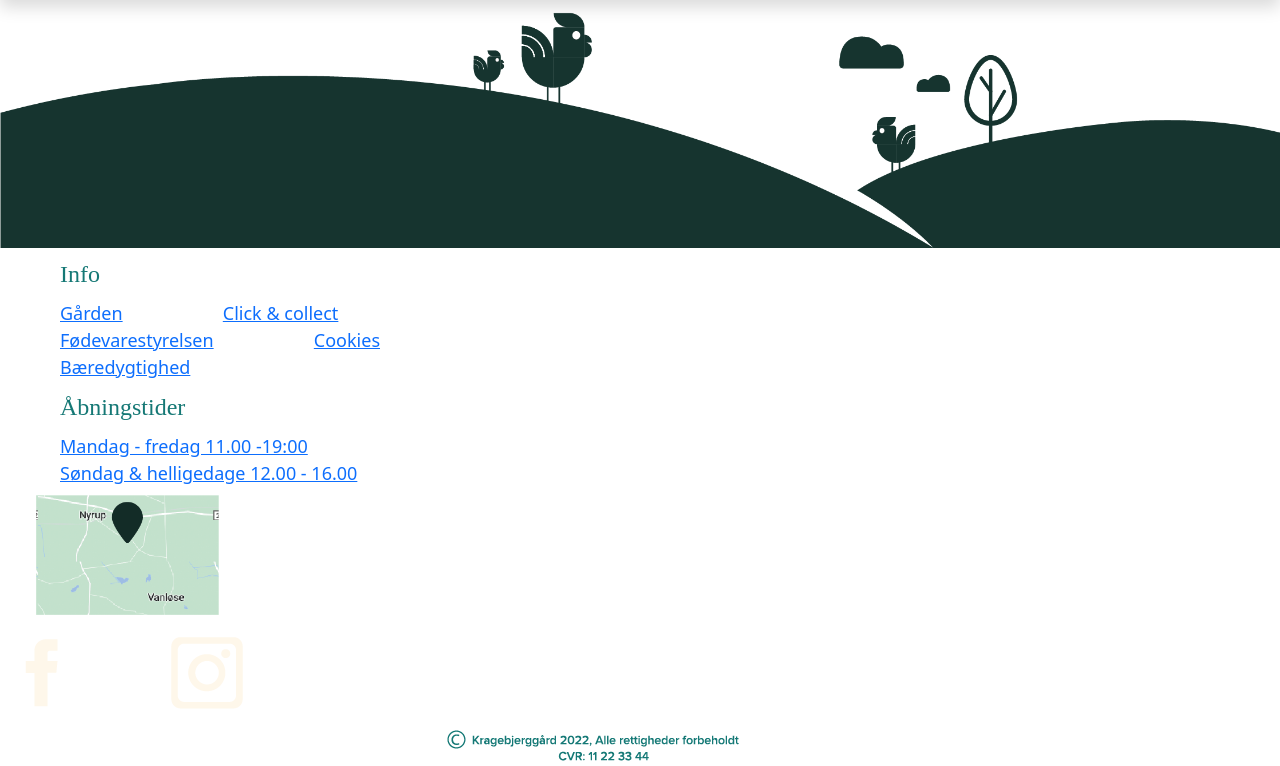
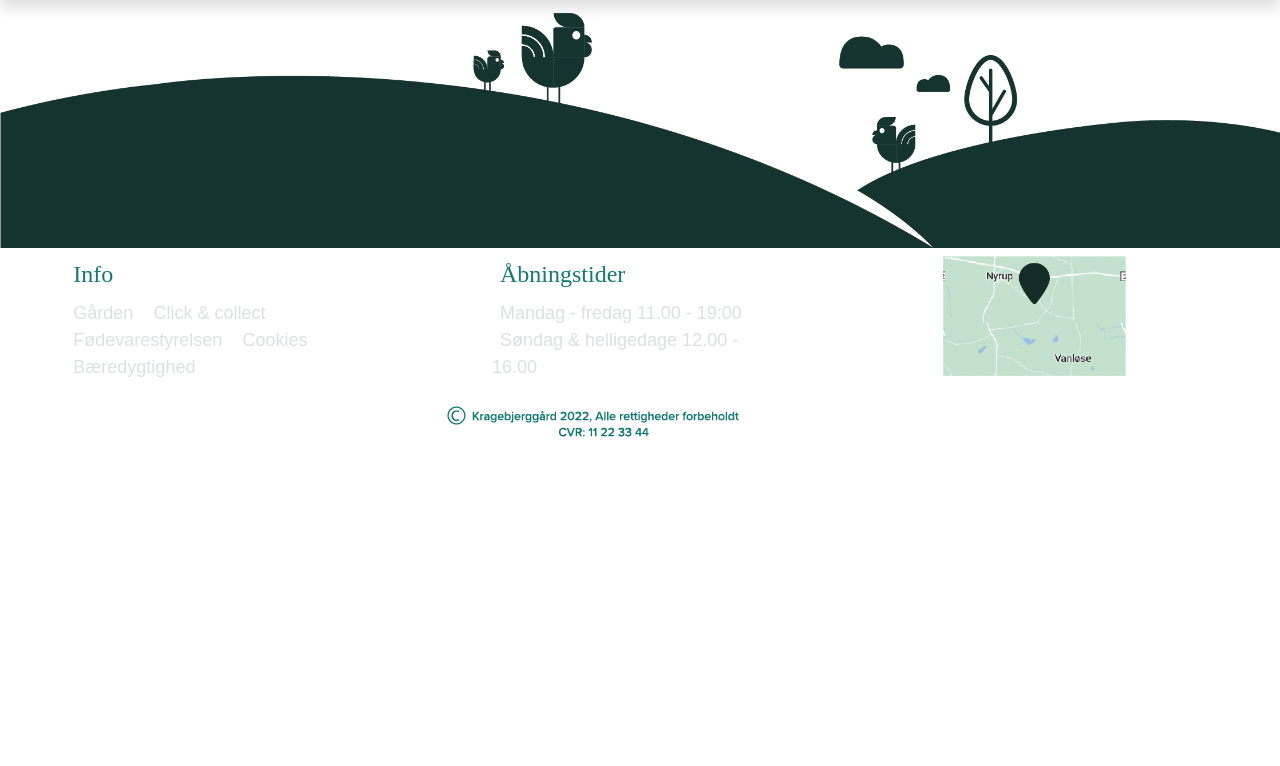
Before and after one commit to CaptainProngs/Kragebjerggaard, a PHP site: page / in a window 1280 px wide. Shown: the part 125-891 px from the top of the page. After the commit the page ends 562 px from the top, so only its background shows below. Run offline with PHP 8.4, Linux system fonts and the light colour scheme; style sheets or scripts are compiled from the project's sources; some libraries are stand-ins or nearby versions.

Commit message:
Rettelser i tekst.

```diff
--- a/css/styles.scss
+++ b/css/styles.scss
@@ -32,9 +32,7 @@ img {
 	height: auto;
 }
 
-.footer .nav-link .active {
-	color: #dde0e3;
-}
+
 
 .nav-link {
 	color: #157875;
@@ -48,3 +46,10 @@ img {
 .navbar-nav .nav-link .active {
 	color: #f5f7f6;
 }
+
+.footer .link {
+	color: #dde0e3;
+	font-family: "arial";
+	text-underline: none;
+	text-decoration-line: none;
+}
--- a/index.php
+++ b/index.php
@@ -3,7 +3,7 @@
 
 
 <!DOCTYPE html>
-<html lang="da">
+<html lang="da" xmlns="http://www.w3.org/1999/html">
 <head>
     <meta charset="utf-8">
 
@@ -56,44 +56,40 @@
 </nav>
 
 
+<a class="nav-link d-lg-none p-0 m-0" href="#"><img src="images/footerGrafikS.png" alt="Map"></a>
+<a class="container-fluid nav-link d-none d-lg-block p-0 m-0" href="#"><img src="images/footerGrafikL.png"
+                                                                            alt="largemap"></a>
 
+<footer class="footer container-fluid bg-navfarve justify-content-center" style="max-height: 200px">
 
-<a class="nav-link d-lg-none p-0 m-0" href="#"><img src="images/footerGrafikS.png" alt="Map"></a>
-<a class="container-fluid nav-link d-none d-lg-block p-0 m-0" href="#"><img src="images/footerGrafikL.png" alt="largemap"></a>
-
-    <footer class="footer container-fluid bg-navfarve justify-content-center" style="max-height: 200px>
-
-        <div class="row d-flex">
-            <div class="col col-lg-4">
-                <a class="nav-link active p-2 px-5" style="font-size: x-large" href="">Info</a>
-                <a class="link p-2 px-5" style="font-size: large" href="#">Gården</a>
-                <a class="link p-2 px-5" style="font-size: large" href="#">Click & collect</a>
-                <a class="link p-2 px-5" style="font-size: large" href="#">Fødevarestyrelsen</a>
-                <a class="link p-2 px-5" style="font-size: large" href="#">Cookies</a>
-                <a class="link p-2 px-5" style="font-size: large" href="#">Bæredygtighed</a>
+    <div class="row d-flex justify-content-around">
+        <div class="col col-lg-3">
+            <a class="nav-link active p-2" style="font-size: x-large" href="">Info</a>
+            <a class="link p-2" style="font-size: large" href="#">Gården</a>
+            <a class="link p-2" style="font-size: large" href="#">Click & collect</a>
+            <a class="link p-2" style="font-size: large" href="#">Fødevarestyrelsen</a>
+            <a class="link p-2" style="font-size: large" href="#">Cookies</a>
+            <a class="link p-2" style="font-size: large" href="#">Bæredygtighed</a>
         </div>
-            <div class="col col-lg-4">
-                <a class="nav-link active p-2 px-5" style="font-size: x-large" href="">Åbningstider</a>
-                <a class="link p-2 px-5" style="font-size: large" href="#">Mandag - fredag 11.00 -19:00</a>
-                <a class="link p-2 px-5" style="font-size: large" href="#">Søndag & helligedage 12.00 -
-                    16.00</a>
+        <div class="col col-lg-3">
+            <a class="nav-link active p-2" style="font-size: x-large" href="">Åbningstider</a>
+            <a class="link p-2" style="font-size: large" href="#">Mandag - fredag 11.00 - 19:00</a>
+            <a class="link p-2" style="font-size: large" href="#">Søndag & helligedage 12.00 - 16.00</a>
         </div>
-            <div class="col col-lg-4">
+        <div class="col col-lg-3">
             <a class="nav-link px-4"
                href="https://www.google.com/maps/place/Kragebjergg%C3%A5rd/@55.5481506,11.6582068,17z/data=!3m1!4b1!4m5!3m4!1s0x46528422abd36d6d:0x6559ba81305fb08b!8m2!3d55.5481426!4d11.6603878">
                 <img style="max-height: 120px" src="images/map.png" alt="cart"></a>
             <div class="row">
-                <a class="nav-link col-4" href="#"><img src="images/Facebook.png" alt="Facebook"></a>
-                <a class="nav-link col-4" href="#"><img src="images/Instagram.png" alt="instgram"></a>
+                <a class="nav-link col-1" href="#"><img src="images/Facebook.png" alt="Facebook"></a>
+                <a class="nav-link col-1" href="#"><img src="images/Instagram.png" alt="instgram"></a>
             </div>
         </div>
     </div>
-        </div>
-
 </footer>
 
 
-<div class="container-fluid bg-navfarve">
+<div class="container-fluid bg-navfarve" style="height: 8rem">
     <div class="row justify-content-center d-flex rettigheder">
         <div class="col-8 col-lg-4">
             <img src="images/rettigheder.png" alt="copyrights">
```
Lines whose indentation alone changed are shown as unchanged.
